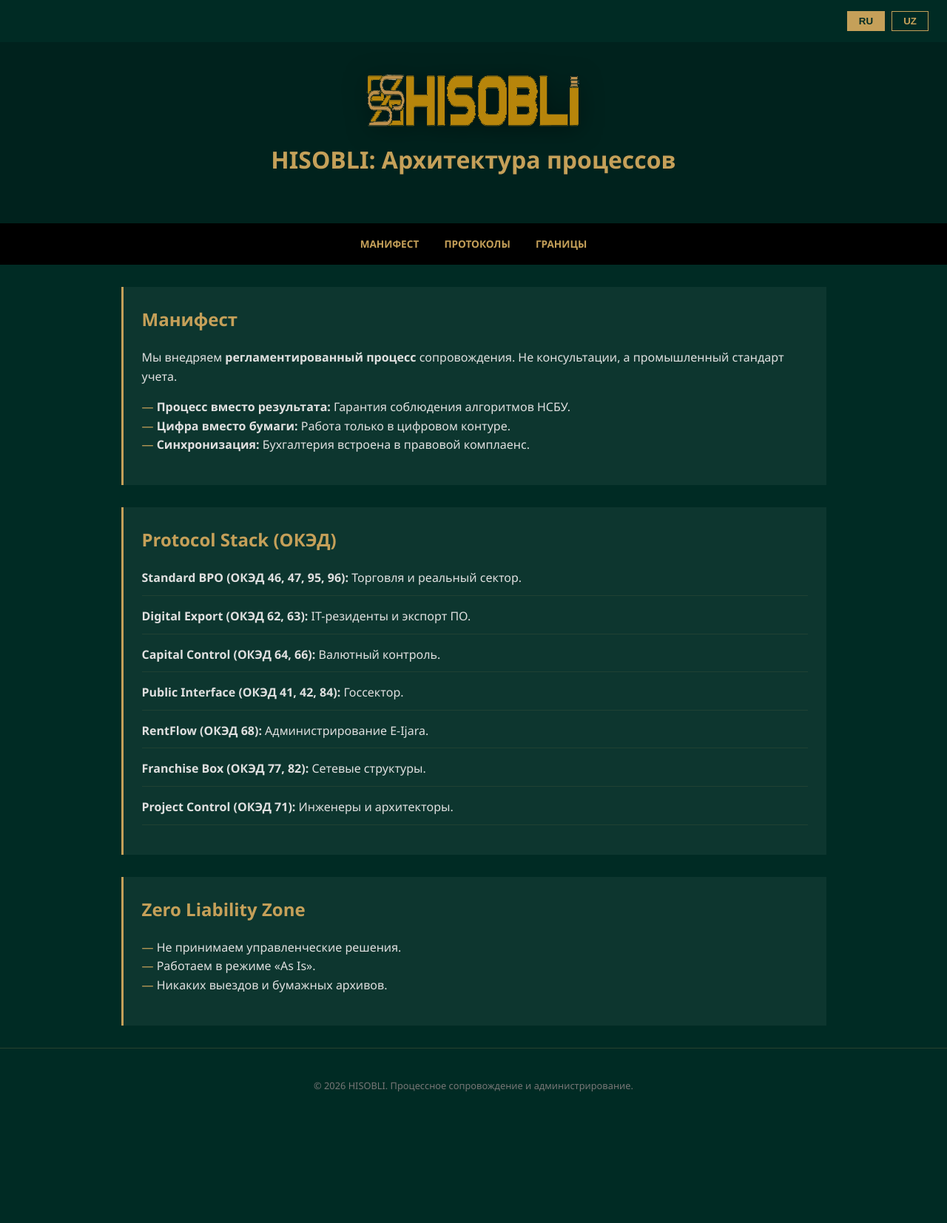
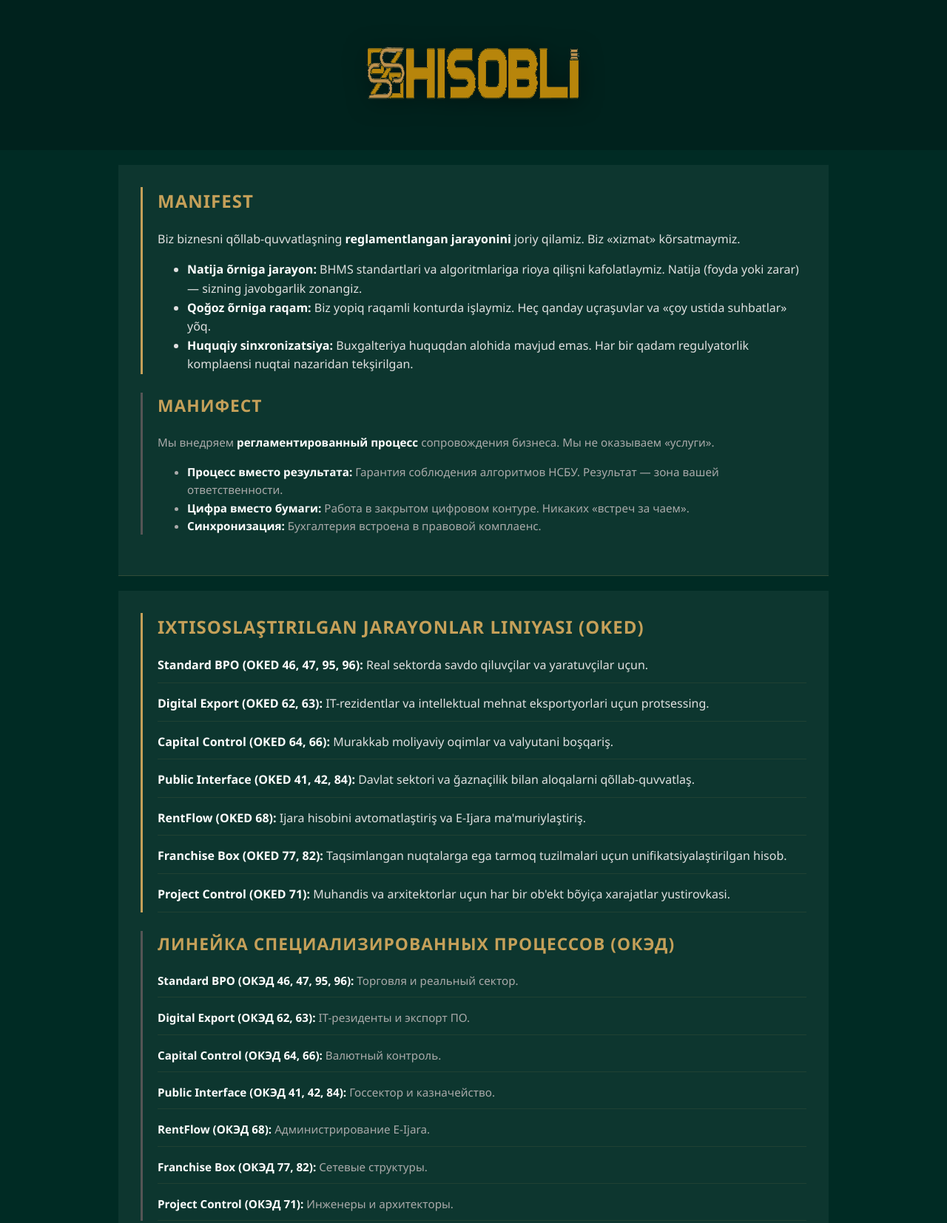
Before and after one commit to HISOBLI/hisobli.github.io, a plain HTML site: page index.html in a window 1280 px wide. Shown: the top 1654 px of the page at 74% size. Before the commit the page ends 1518 px from the top, so only its background shows below. Drawn offline with Linux system fonts and the light colour scheme.

Commit message:
Update index.html

```diff
--- a/index.html
+++ b/index.html
@@ -1,18 +1,18 @@
 <!DOCTYPE html>
-<html lang="ru">
+<html lang="uz">
 <head>
     <meta charset="UTF-8">
     <meta name="viewport" content="width=device-width, initial-scale=1.0">
-    <meta name="description" content="HISOBLI: Интеллектуальное бухгалтерское и правовое сопровождение для бизнеса в Узбекистане. Комплаенс, НСБУ, аутсорсинг без НДС.">
+    <meta name="description" content="HISOBLI: Buxgalteriya va huquqiy jarayonlarni ma'muriylaştırısh. Интеллектуальное бухгалтерское и правовое сопровождение бизнеса.">
     <meta name="yandex-verification" content="7ff213343ec704b0" />
     <link rel="icon" type="image/svg+xml" href="favicon.svg">
-    <title>HISOBLI — Интеллектуальный конвейер финансово-правового контроля</title>
+    <title>HISOBLI — Biznes-jarayonlar arxitekturasi</title>
 
     <style>
         :root {
-            --bg-color: #002B24; /* Тот самый темно-нефритовый */
+            --bg-color: #002B24; /* Темно-нефритовый */
             --text-color: #E0E0E0;
-            --accent-color: #C5A059; /* Матовое золото */
+            --accent-color: #C5A059; /* Золото */
             --card-bg: rgba(255, 255, 255, 0.05);
         }
         body {
@@ -25,175 +25,150 @@
         }
         header {
             text-align: center;
-            padding: 40px 20px;
+            padding: 60px 20px;
             background: rgba(0,0,0,0.2);
         }
         header img {
             max-width: 350px;
             height: auto;
-            margin-bottom: 10px;
             filter: drop-shadow(0px 4px 15px rgba(0,0,0,0.5));
-        }
-        .lang-switcher {
-            text-align: right;
-            padding: 15px 25px;
-            position: sticky;
-            top: 0;
-            background: var(--bg-color);
-            z-index: 1000;
-        }
-        .lang-btn {
-            background: none;
-            border: 1px solid var(--accent-color);
-            color: var(--accent-color);
-            padding: 5px 15px;
-            cursor: pointer;
-            font-weight: bold;
-            margin-left: 5px;
-        }
-        .lang-btn.active {
-            background: var(--accent-color);
-            color: var(--bg-color);
-        }
-        nav {
-            background: #000;
-            padding: 15px;
-            text-align: center;
-        }
-        nav a {
-            color: var(--accent-color);
-            margin: 0 15px;
-            text-decoration: none;
-            font-weight: bold;
-            text-transform: uppercase;
-            font-size: 0.85em;
         }
         section {
             max-width: 900px;
-            margin: 30px auto;
-            padding: 25px;
+            margin: 20px auto;
+            padding: 30px;
             background: var(--card-bg);
+            border-bottom: 1px solid rgba(197, 160, 89, 0.2);
+        }
+        .lang-block {
+            margin-bottom: 25px;
+        }
+        .uz-text {
             border-left: 3px solid var(--accent-color);
+            padding-left: 20px;
         }
-        h1, h2 { color: var(--accent-color); margin-top: 0; }
+        .ru-text {
+            border-left: 3px solid #555;
+            padding-left: 20px;
+            margin-top: 20px;
+            color: #AAA; /* Русский чуть приглушен, так как УЗ приоритет */
+            font-size: 0.95em;
+        }
+        h1, h2 { color: var(--accent-color); margin-top: 0; text-transform: uppercase; letter-spacing: 1px; }
         .product-item {
             margin-bottom: 15px;
             padding-bottom: 10px;
             border-bottom: 1px solid rgba(197, 160, 89, 0.1);
         }
-        ul { list-style: none; padding: 0; }
-        ul li::before { content: "— "; color: var(--accent-color); }
+        strong { color: #fff; }
         footer {
             text-align: center;
             padding: 40px;
-            border-top: 1px solid rgba(197, 160, 89, 0.2);
-            color: #777;
+            color: #666;
             font-size: 0.8em;
         }
-        /* Механика переключения */
-        .lang-uz { display: none; }
     </style>
 </head>
 <body>
 
-    <div class="lang-switcher">
-        <button id="btn-ru" class="lang-btn active" onclick="showLang('ru')">RU</button>
-        <button id="btn-uz" class="lang-btn" onclick="showLang('uz')">UZ</button>
-    </div>
-
     <header>
         <img src="logo.png" alt="HISOBLI">
-        <div class="lang-ru"><h1>HISOBLI: Архитектура процессов</h1></div>
-        <div class="lang-uz"><h1>HISOB.LI — Biznes-jarayonlar arxitekturasi</h1></div>
     </header>
 
-    <nav>
-        <a href="#manifest" class="lang-ru">Манифест</a><a href="#manifest" class="lang-uz">Manifest</a>
-        <a href="#products" class="lang-ru">Протоколы</a><a href="#products" class="lang-uz">Protokollar</a>
-        <a href="#limits" class="lang-ru">Границы</a><a href="#limits" class="lang-uz">Çegaralar</a>
-    </nav>
-
-    <section id="manifest">
-        <div class="lang-ru">
-            <h2>Манифест</h2>
-            <p>Мы внедряем <strong>регламентированный процесс</strong> сопровождения. Не консультации, а промышленный стандарт учета.</p>
-            <ul>
-                <li><strong>Процесс вместо результата:</strong> Гарантия соблюдения алгоритмов НСБУ.</li>
-                <li><strong>Цифра вместо бумаги:</strong> Работа только в цифровом контуре.</li>
-                <li><strong>Синхронизация:</strong> Бухгалтерия встроена в правовой комплаенс.</li>
-            </ul>
-        </div>
-        <div class="lang-uz">
+    <section>
+        <div class="lang-block uz-text">
             <h2>Manifest</h2>
             <p>Biz biznesni qõllab-quvvatlaşning <strong>reglamentlangan jarayonini</strong> joriy qilamiz. Biz «xizmat» kõrsatmaymiz.</p>
             <ul>
-                <li><strong>Natija õrniga jarayon:</strong> BHMS algoritmlariga rioya qiliş kafolati.</li>
-                <li><strong>Qoğoz õrniga raqam:</strong> Faqat raqamli konturda işlaş.</li>
-                <li><strong>Sinxronizatsiya:</strong> Buxgalteriya huquqiy komplaensga integratsiya qilingan.</li>
+                <li><strong>Natija õrniga jarayon:</strong> BHMS standartlari va algoritmlariga rioya qilişni kafolatlaymiz. Natija (foyda yoki zarar) — sizning javobgarlik zonangiz.</li>
+                <li><strong>Qoğoz õrniga raqam:</strong> Biz yopiq raqamli konturda işlaymiz. Heç qanday uçraşuvlar va «çoy ustida suhbatlar» yõq.</li>
+                <li><strong>Huquqiy sinxronizatsiya:</strong> Buxgalteriya huquqdan alohida mavjud emas. Har bir qadam regulyatorlik komplaensi nuqtai nazaridan tekşirilgan.</li>
+            </ul>
+        </div>
+        <div class="lang-block ru-text">
+            <h2>Манифест</h2>
+            <p>Мы внедряем <strong>регламентированный процесс</strong> сопровождения бизнеса. Мы не оказываем «услуги».</p>
+            <ul>
+                <li><strong>Процесс вместо результата:</strong> Гарантия соблюдения алгоритмов НСБУ. Результат — зона вашей ответственности.</li>
+                <li><strong>Цифра вместо бумаги:</strong> Работа в закрытом цифровом контуре. Никаких «встреч за чаем».</li>
+                <li><strong>Синхронизация:</strong> Бухгалтерия встроена в правовой комплаенс.</li>
             </ul>
         </div>
     </section>
 
-    <section id="products">
-        <div class="lang-ru">
-            <h2>Protocol Stack (ОКЭД)</h2>
+    <section>
+        <div class="lang-block uz-text">
+            <h2>Ixtisoslaştirilgan jarayonlar liniyasi (OKED)</h2>
+            <div class="product-item"><strong>Standard BPO (OKED 46, 47, 95, 96):</strong> Real sektorda savdo qiluvçilar va yaratuvçilar uçun.</div>
+            <div class="product-item"><strong>Digital Export (OKED 62, 63):</strong> IT-rezidentlar va intellektual mehnat eksportyorlari uçun protsessing.</div>
+            <div class="product-item"><strong>Capital Control (OKED 64, 66):</strong> Murakkab moliyaviy oqimlar va valyutani boşqariş.</div>
+            <div class="product-item"><strong>Public Interface (OKED 41, 42, 84):</strong> Davlat sektori va ğaznaçilik bilan aloqalarni qõllab-quvvatlaş.</div>
+            <div class="product-item"><strong>RentFlow (OKED 68):</strong> Ijara hisobini avtomatlaştiriş va E-Ijara ma'muriylaştiriş.</div>
+            <div class="product-item"><strong>Franchise Box (OKED 77, 82):</strong> Taqsimlangan nuqtalarga ega tarmoq tuzilmalari uçun unifikatsiyalaştirilgan hisob.</div>
+            <div class="product-item"><strong>Project Control (OKED 71):</strong> Muhandis va arxitektorlar uçun har bir ob'ekt bõyiça xarajatlar yustirovkasi.</div>
+        </div>
+        <div class="lang-block ru-text">
+            <h2>Линейка специализированных процессов (ОКЭД)</h2>
             <div class="product-item"><strong>Standard BPO (ОКЭД 46, 47, 95, 96):</strong> Торговля и реальный сектор.</div>
             <div class="product-item"><strong>Digital Export (ОКЭД 62, 63):</strong> IT-резиденты и экспорт ПО.</div>
             <div class="product-item"><strong>Capital Control (ОКЭД 64, 66):</strong> Валютный контроль.</div>
-            <div class="product-item"><strong>Public Interface (ОКЭД 41, 42, 84):</strong> Госсектор.</div>
+            <div class="product-item"><strong>Public Interface (ОКЭД 41, 42, 84):</strong> Госсектор и казначейство.</div>
             <div class="product-item"><strong>RentFlow (ОКЭД 68):</strong> Администрирование E-Ijara.</div>
             <div class="product-item"><strong>Franchise Box (ОКЭД 77, 82):</strong> Сетевые структуры.</div>
             <div class="product-item"><strong>Project Control (ОКЭД 71):</strong> Инженеры и архитекторы.</div>
         </div>
-        <div class="lang-uz">
-            <h2>Ixtisoslaştirilgan jarayonlar liniyasi</h2>
-            <div class="product-item"><strong>Standard BPO (OKED 46, 47, 95, 96):</strong> Real sektor va savdo.</div>
-            <div class="product-item"><strong>Digital Export (OKED 62, 63):</strong> IT-rezidentlar va eksport.</div>
-            <div class="product-item"><strong>Capital Control (OKED 64, 66):</strong> Valyuta nazorati.</div>
-            <div class="product-item"><strong>Public Interface (OKED 41, 42, 84):</strong> Davlat sektori.</div>
-            <div class="product-item"><strong>RentFlow (OKED 68):</strong> E-Ijara ma'muriylaştiriş.</div>
-            <div class="product-item"><strong>Franchise Box (OKED 77, 82):</strong> Tarmoq tuzilmalari.</div>
-            <div class="product-item"><strong>Project Control (OKED 71):</strong> Muhandis va arxitektorlar.</div>
+    </section>
+
+    <section>
+        <div class="lang-block uz-text">
+            <h2>Regulyatorlik monitoringi</h2>
+            <p>Biz şunçaki qonunlarni qayta aytib bermaymiz. Biz Moliya vazirligi va DSQ buyruqlaridagi õzgarişlar sizning <strong>iş algoritmingizni</strong> qanday õzgartirişini tahlil qilamiz.</p>
+            <p><em>Tizimlarning (Didox, Soliq, UzASBO) har bir yangilanişi — bu bizning jarayon Şartnomamizdagi õzgarişdir.</em></p>
+        </div>
+        <div class="lang-block ru-text">
+            <h2>Регуляторный мониторинг</h2>
+            <p>Мы анализируем, как изменения в приказах МФ и ГНК меняют ваш <strong>алгоритм работы</strong>.</p>
+            <p><em>Любое обновление систем (Didox, Soliq, UzASBO) — это автоматическое изменение в нашем процессе.</em></p>
         </div>
     </section>
 
-    <section id="limits">
-        <div class="lang-ru">
-            <h2>Zero Liability Zone</h2>
+    <section>
+        <div class="lang-block uz-text">
+            <h2>Javobgarlik çegaralari</h2>
             <ul>
-                <li>Не принимаем управленческие решения.</li>
-                <li>Работаем в режиме «As Is».</li>
-                <li>Никаких выездов и бумажных архивов.</li>
+                <li>Biz boşqaruv qarorlarini qabul qilmaymiz (Şartnomaning 4-bandi).</li>
+                <li>Biz bitimlarning iqtisodiy maqsadga muvofiqligini baholamaymiz.</li>
+                <li>Biz raqamli kanallardan taşqaridagi «birlamçi hujjatlar» bilan işlamaymiz.</li>
+                <li>Biz «As Is» rejimida işlaymiz — tarixiy xatolar uçun javobgarlik Buyurtmaçi zimmasida.</li>
             </ul>
         </div>
-        <div class="lang-uz">
-            <h2>Javobgarlik çegaralari</h2>
+        <div class="lang-block ru-text">
+            <h2>Границы ответственности</h2>
             <ul>
-                <li>Biz boşqaruv qarorlarini qabul qilmaymiz.</li>
-                <li>Biz «As Is» rejimida işlaymiz.</li>
-                <li>Heç qanday uçraşuvlar va qoğoz arxivlar yõq.</li>
+                <li>Мы не принимаем управленческие решения (п. 4 Договора).</li>
+                <li>Мы не оцениваем экономическую целесообразность сделок.</li>
+                <li>Работа только в цифровом контуре.</li>
+                <li>Режим «As Is»: ответственность за ошибки прошлых периодов лежит на Заказчике.</li>
             </ul>
         </div>
     </section>
 
-    <footer class="lang-ru">© 2026 HISOBLI. Процессное сопровождение и администрирование.</footer>
-    <footer class="lang-uz">© 2026 HISOBLI. Jarayonlarni ma'muriylaştiriş.</footer>
+    <section>
+        <div class="lang-block uz-text">
+            <h2>Integratsiyaga tayyormisiz?</h2>
+            <p>Tõğridan-tõğri qõnğiroq qiling. "Menejerlar" yõq. Faqat şeriklik aloqasi.</p>
+            <p>Email: <a href="mailto:info@hisob.li" style="color:var(--accent-color)">info@hisob.li</a></p>
+        </div>
+        <div class="lang-block ru-text">
+            <h2>Готовы к интеграции?</h2>
+            <p>Звоните напрямую. Никаких "менеджеров". Только партнерское взаимодействие.</p>
+            <p>Email: <a href="mailto:info@hisob.li" style="color:var(--accent-color)">info@hisob.li</a></p>
+        </div>
+    </section>
 
-    <script>
-        function showLang(lang) {
-            // Прячем всё
-            document.querySelectorAll('.lang-ru, .lang-uz').forEach(el => el.style.display = 'none');
-            // Показываем нужное
-            document.querySelectorAll('.lang-' + lang).forEach(el => {
-                if (el.tagName === 'FOOTER') el.style.display = 'block';
-                else if (el.tagName === 'DIV' || el.tagName === 'SECTION') el.style.display = 'block';
-                else el.style.display = 'inline';
-            });
-            // Кнопки
-            document.querySelectorAll('.lang-btn').forEach(b => b.classList.remove('active'));
-            document.getElementById('btn-' + lang).classList.add('active');
-        }
-        showLang('ru'); // Старт
-    </script>
+    <footer>
+        © 2026 HISOBLI. Jarayonlarni ma'muriylaştiriş / Администрирование процессов.
+    </footer>
+
 </body>
 </html>
```
